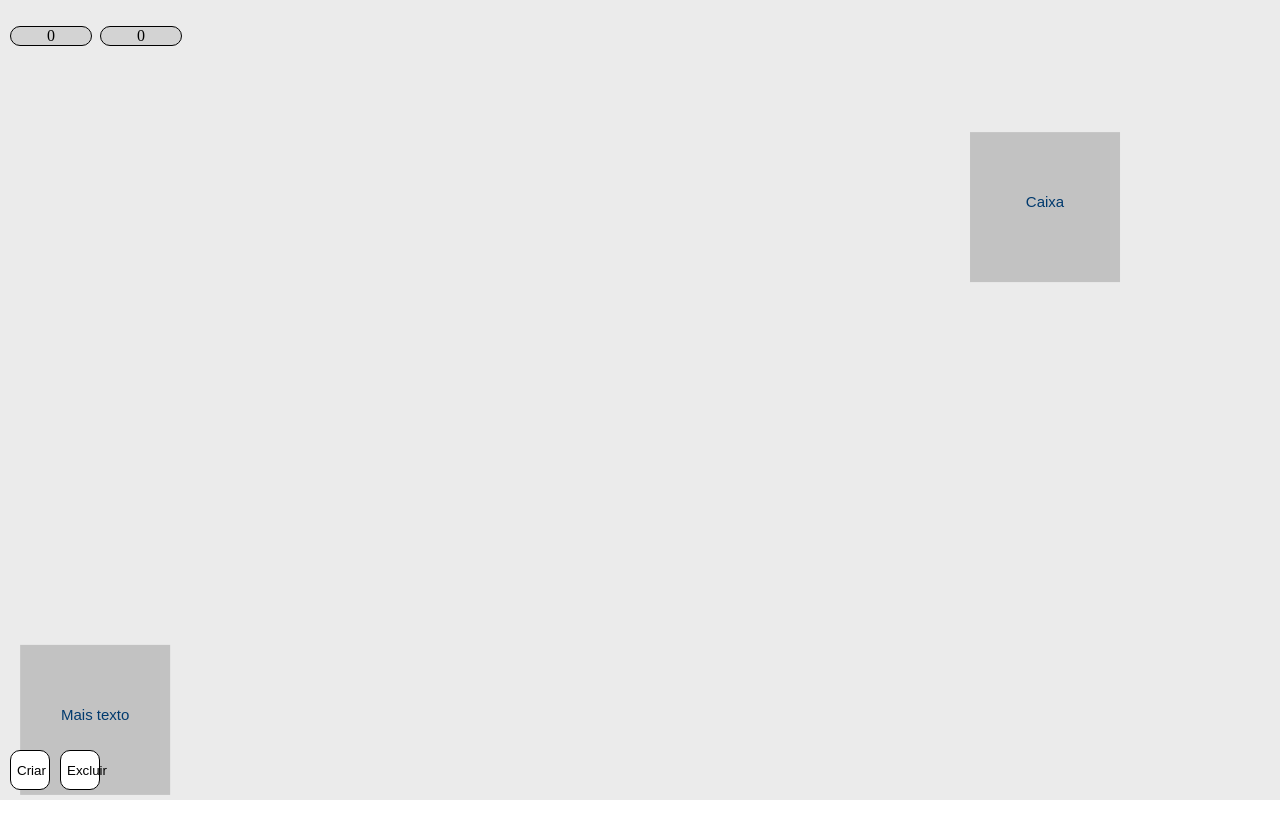
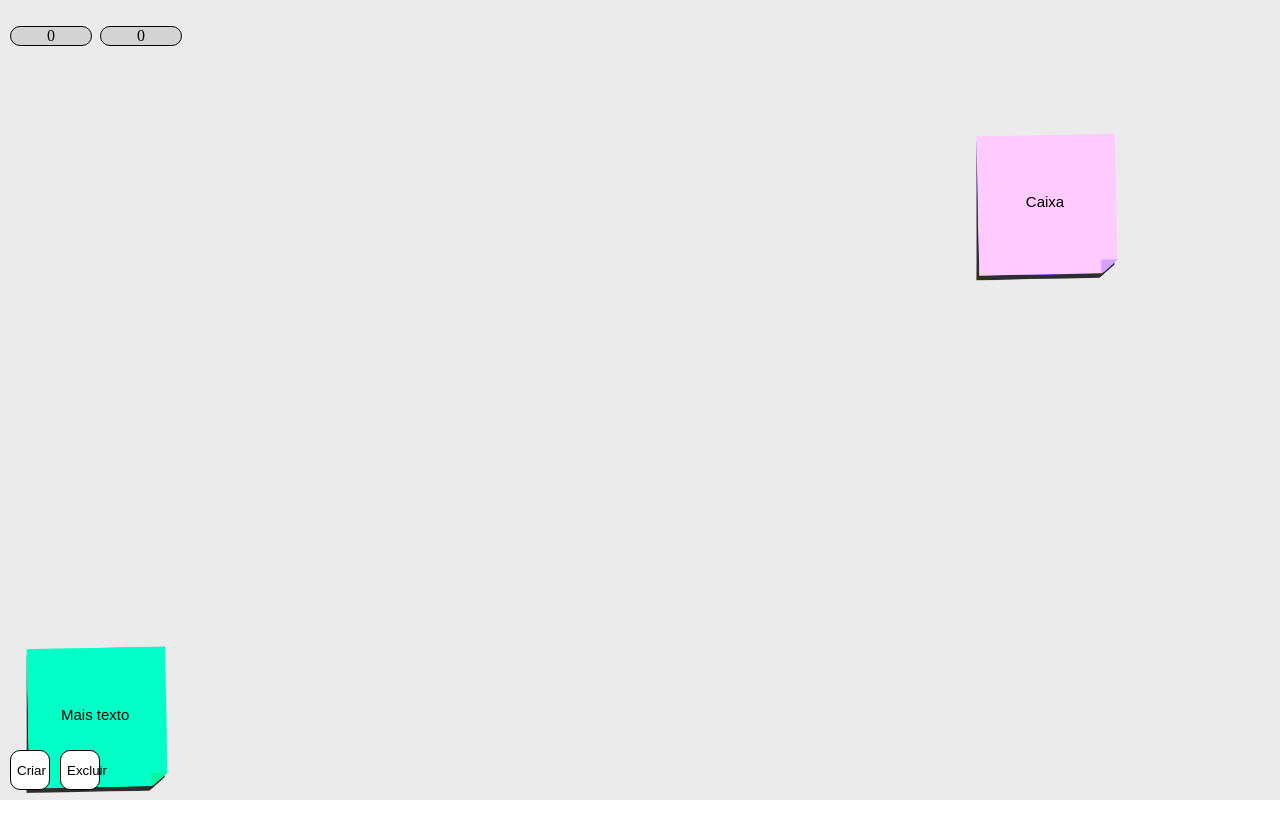
Before and after one commit to Prinzherbert/Brase, a plain HTML site: page Base.html in a window 1280 px wide. Before the commit the page ends 800 px from the top, so only its background shows below. Drawn offline with Linux system fonts and the light colour scheme.

Commit message:
Imagem dos post-it com cor aleatória

```diff
--- a/Java.js
+++ b/Java.js
@@ -1,6 +1,7 @@
 var body = document.body;
 var imageWidth = window.innerWidth;     //Tamanho do canvas
 var imageHeight = window.innerHeight;
+const postit = document.getElementById('postit');
 var canvas = null;                              // Variáveis nulas para inicialização e operação do canvas;
 var ctx = null;
 var bounds = null;
@@ -29,6 +30,7 @@ var lineStep = 25;                              // Espaçamento entre as linhas
 var breakChar = "¢";                            // Caractere usado na quebra
 var breakCount = 0;                             // Contagem de caracteres para quebrar
 var tempText;                                   // Texto antes de ser quebrado
+var highlightScaling = 2;
 
 window.onload = function (){                                             // Inicialização da página
     body.addEventListener('wheel', checkScrollDirection);               // Permite detectar scroll
@@ -94,7 +96,7 @@ window.ondblclick = function(e){                                        // Execu
                             createEditable.style.left = String((editBox.x-panX)*zoom)+"px";
                             createEditable.style.width = String(editBox.width*zoom)+"px";
                             createEditable.style.height = String(editBox.height*zoom)+"px";
-                            createEditable.value = editBox.text[0];                            // Coloca o mesmo texto da caixa no elemento editável
+                            createEditable.value = editBox.text.join(' ');                            // Coloca o mesmo texto da caixa no elemento editável
                         } else {
                             boxArray.splice(i,1);                                           // Isso exclui a caixa do array
                         }
@@ -255,6 +257,7 @@ class DraggableBox {                                                    // Class
         this.width = width;                                             // Tamanho da caixa
         this.height = height;
         this.text = text;                                               // Conteúdo da caixa
+        this.hue = Math.random() * 360;
         this.isSelected = false;                                        // Seleção e edit da caixa
     }
     isCollidingWidthPoint(x, y) {
@@ -265,14 +268,16 @@ class DraggableBox {                                                    // Class
         this.y = newY - this.height * 0.5;
     }
     draw() {
-        if (this.isSelected) {
-            ctx.fillStyle = "#828282";                                                                                      // Cor ao selecionar a caixa
-            ctx.fillRect(this.x - panX, this.y - panY, this.width, this.height);                                            // Preenche a caixa com a cor de seleção
-            ctx.fillStyle = "#c2c2c2";                                                                                      // Cor padrão do elemento devolvida
+        ctx.filter = "hue-rotate(" + this.hue.toString() + "deg)";
+        if (this.isSelected && editBox == null) {
+            ctx.drawImage(postit, this.x - panX - (5*highlightScaling), this.y - panY - (5*highlightScaling), this.width + (5*highlightScaling*2), this.height + (5*highlightScaling*2));       // Preenche a caixa com a cor de seleção
+            ctx.font = "17px Arial";
         } else {
-            ctx.fillRect(this.x - panX, this.y - panY, this.width, this.height);                                            // Preenche a caixa com a cor padrão
+            ctx.drawImage(postit, this.x - panX, this.y - panY, this.width, this.height);                                            // Preenche a caixa com a cor padrão
+            ctx.font = "15px Arial";
         }
-        ctx.fillStyle = "#003a6e";                                                                                          // Cor do texto
+        ctx.filter = "none";
+        ctx.fillStyle = "#000000";                                                                                          // Cor do texto
         for (var i=0; i<this.text.length; i++){
             ctx.fillText(this.text[i], this.x + this.width * 0.5 - panX, (this.y + this.height * 0.5 - panY) + (i*lineStep) - ((this.text.length*lineStep/2)-(1*lineStep/2)), this.width);           // Preenche a caixa com texto (multilinha)
         }
```
Also changed, not shown: Base.html (+3 -0 lines), Post-it.png (added), 1 other file.
